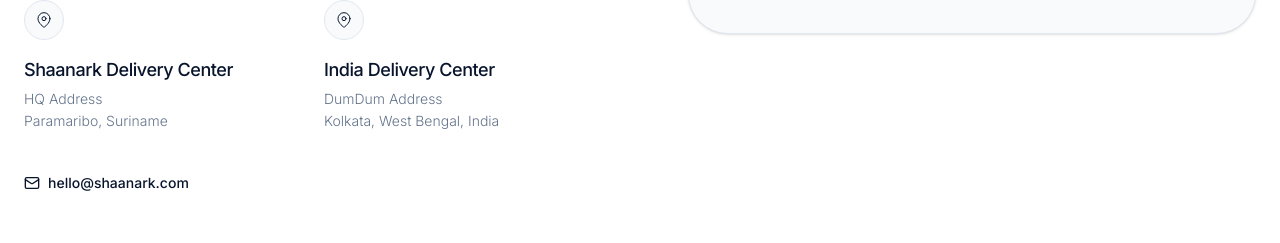
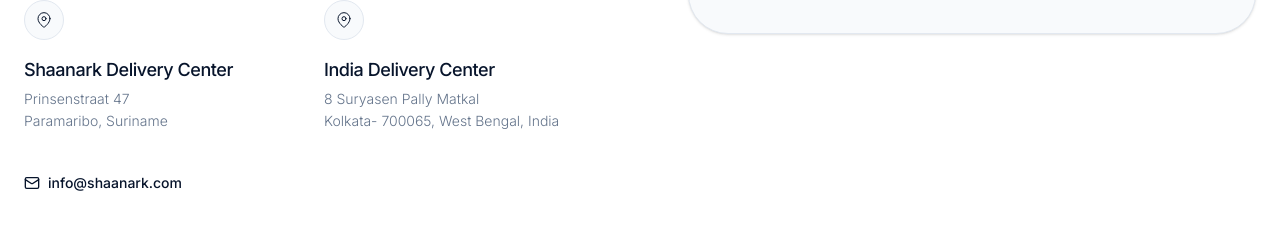
Before and after one commit to areesh18/Shanaark_ventures, a React (Vite) app: page /contact in a window 1280 px wide. Shown: the part 676-919 px from the top of the page. Built offline with nearby package versions, Linux system fonts and the light colour scheme.

Commit message:
Some fixes

```diff
--- a/src/pages/Contact/Contact.jsx
+++ b/src/pages/Contact/Contact.jsx
@@ -11,7 +11,7 @@ const Contact = () => {
   ];
 
   return (
-    <div className="min-h-screen bg-(--color-bg-primary) pt-[72px]">
+    <div className="min-h-screen bg-(--color-bg-primary) pt-18">
       <div className="max-w-7xl mx-auto px-4 sm:px-6 pt-12 sm:pt-20 pb-20 sm:pb-24">
 
         <div className="grid grid-cols-1 lg:grid-cols-2 gap-12 lg:gap-20 xl:gap-24 items-start">
@@ -49,13 +49,13 @@ const Contact = () => {
                 {[
                   {
                     name: "Shaanark Delivery Center",
-                    address: "HQ Address",
+                    address: "Prinsenstraat 47",
                     city: "Paramaribo, Suriname",
                   },
                   {
                     name: "India Delivery Center",
-                    address: "DumDum Address",
-                    city: "Kolkata, West Bengal, India",
+                    address: "8 Suryasen Pally Matkal",
+                    city: "Kolkata- 700065, West Bengal, India",
                   },
                 ].map((office) => (
                   <div key={office.name} className="group">
@@ -80,21 +80,21 @@ const Contact = () => {
               {/* Direct Contact */}
               <div className="pt-2">
                 <a
-                  href="mailto:hello@shaanark.com"
+                  href="mailto:info@shaanark.com"
                   className="inline-flex items-center gap-2 text-sm font-medium text-(--color-text-primary) hover:opacity-70 transition-opacity"
                 >
                   <svg width="16" height="16" viewBox="0 0 24 24" fill="none" stroke="currentColor" strokeWidth="2" strokeLinecap="round" strokeLinejoin="round">
                     <rect x="2" y="4" width="20" height="16" rx="2" />
                     <path d="m22 7-8.97 5.7a1.94 1.94 0 0 1-2.06 0L2 7" />
                   </svg>
-                  hello@shaanark.com
+                  info@shaanark.com
                 </a>
               </div>
             </div>
           </div>
 
           {/* ── RIGHT: Form ───────────────────────────────────── */}
-          <div className="bg-(--color-bg-secondary) rounded-[2rem] sm:rounded-[2.5rem] p-6 sm:p-8 md:p-10 border border-(--color-border) shadow-sm animate-fade-up delay-200">
+          <div className="bg-(--color-bg-secondary) rounded-4xl sm:rounded-[2.5rem] p-6 sm:p-8 md:p-10 border border-(--color-border) shadow-sm animate-fade-up delay-200">
             <form className="flex flex-col gap-6 sm:gap-8">
 
               {/* Name & Email */}
--- a/src/pages/Home/Home.jsx
+++ b/src/pages/Home/Home.jsx
@@ -89,7 +89,7 @@ const Home = () => {
           />
         </div>
 
-        <div className="absolute inset-0 z-0 pointer-events-none backdrop-blur-xs bg-white/10" />
+        <div className="absolute inset-0 z-0 pointer-events-none backdrop-blur-xs bg-white/5" />
 
         <div className="max-w-4xl mx-auto relative z-10 flex flex-col items-center">
           {/* Badge */}
--- a/src/pages/Services/Services.jsx
+++ b/src/pages/Services/Services.jsx
@@ -171,7 +171,7 @@ const ServiceRow = ({ service, isOpen, onToggleClick, onMouseEnter, onMouseMove,
       className="w-full py-4 sm:py-5 flex items-center justify-between text-left focus:outline-none gap-4 relative z-10"
     >
       <h3
-        className={`text-xl sm:text-2xl font-medium tracking-tight transition-colors duration-300 ${
+        className={`text-2xl sm:text-3xl lg:text-4xl font-medium tracking-tight transition-colors duration-300 ${
           isOpen
             ? "text-(--color-dark)"
             : "text-(--color-text-primary) group-hover:text-(--color-text-secondary)"
@@ -231,7 +231,7 @@ const ServiceRow = ({ service, isOpen, onToggleClick, onMouseEnter, onMouseMove,
             <h4 className="text-lg sm:text-2xl lg:text-3xl font-medium text-(--color-text-primary) mb-3 sm:mb-4 lg:mb-6 tracking-tight leading-snug">
               {service.headline}
             </h4>
-            <p className="text-(--color-text-secondary) text-sm sm:text-lg font-light leading-relaxed mb-6 lg:mb-12 tracking-tight max-w-2xl">
+            <p className="text-(--color-text-secondary) text-base sm:text-lg font-normal leading-relaxed mb-6 lg:mb-12 tracking-tight max-w-2xl">
               {service.description}
             </p>
 
@@ -255,7 +255,7 @@ const ServiceRow = ({ service, isOpen, onToggleClick, onMouseEnter, onMouseMove,
                     >
                       <polyline points="20 6 9 17 4 12" />
                     </svg>
-                    <span className="text-xs sm:text-base font-medium text-(--color-text-primary) tracking-tight">
+                    <span className="text-xs sm:text-base font-normal text-(--color-text-primary) tracking-tight">
                       {item}
                     </span>
                   </li>
@@ -373,14 +373,14 @@ const Services = () => {
         <div className="absolute inset-0 bg-linear-to-t from-black/40 to-transparent pointer-events-none" />
       </div>
 
-      <div className="max-w-7xl mx-auto px-5 sm:px-6 pt-28 sm:pt-32 pb-12 sm:pb-16 animate-fade-up border-b border-(--color-border)">
+      <div className="max-w-7xl mx-auto px-5 sm:px-6 pt-28 sm:pt-32 pb-12 sm:pb-16  border-b border-(--color-border)">
         <h1 className="text-[2.6rem] leading-[1.05] sm:text-6xl md:text-7xl font-medium tracking-tighter text-(--color-text-primary) mb-4 sm:mb-6">
           Solutions built to <br className="hidden sm:block" />
           <span className="font-serif-italic font-normal text-slate-500">
             scale with you.
           </span>
         </h1>
-        <MaskRevealText className="text-base sm:text-lg md:text-xl font-light tracking-tight text-(--color-text-secondary) leading-relaxed max-w-xl sm:max-w-2xl">
+        <MaskRevealText className=" text-lg sm:text-xl md:text-2xl font-light tracking-tighter text-(--color-text-primary) leading-relaxed max-w-xl sm:max-w-2xl">
           From establishing your brand identity to optimizing complex leadership
           decisions, our comprehensive services connect markets and drive
           growth.
```
Also changed, not shown: src/pages/Caribbean/Caribbean.jsx (+3 -6 lines).
